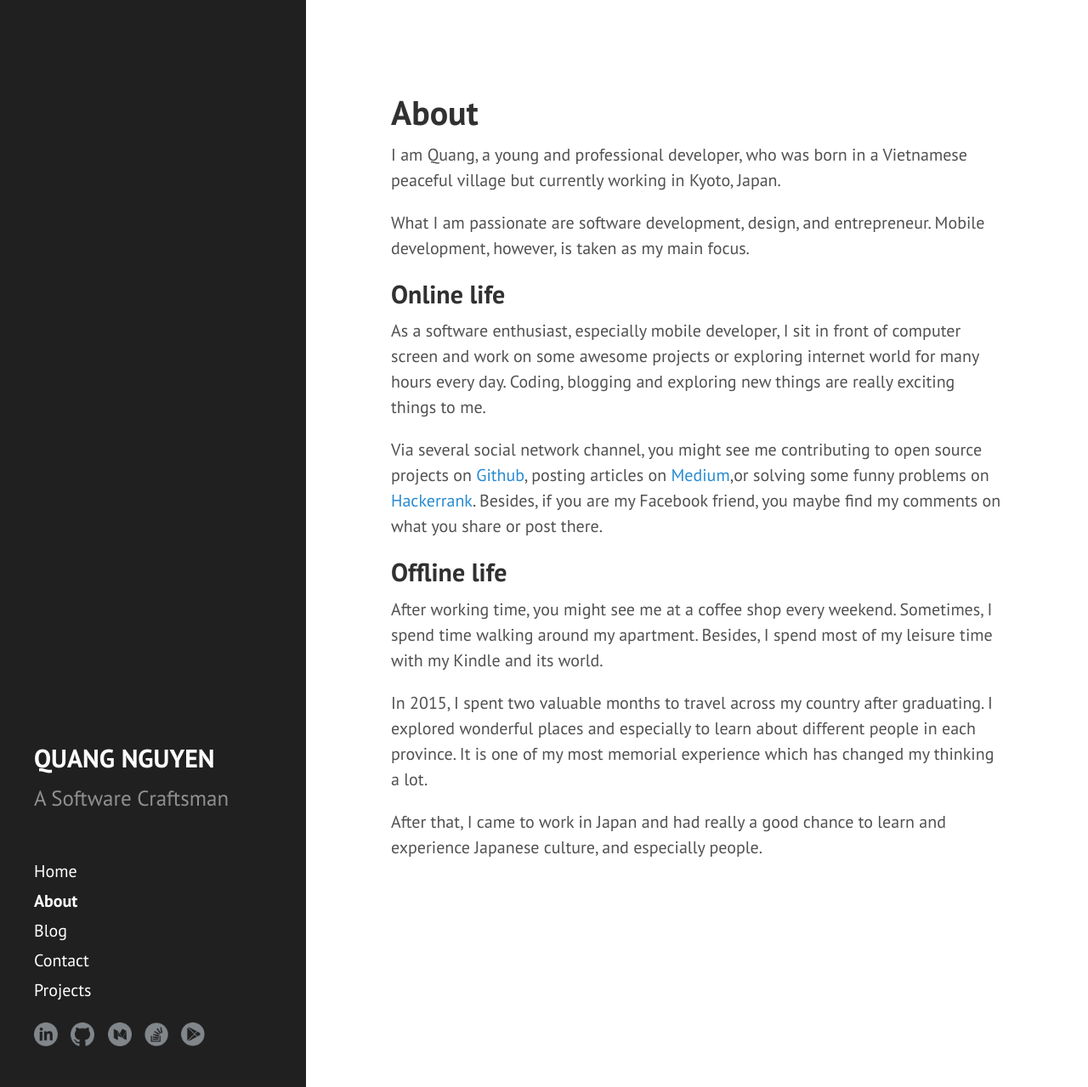
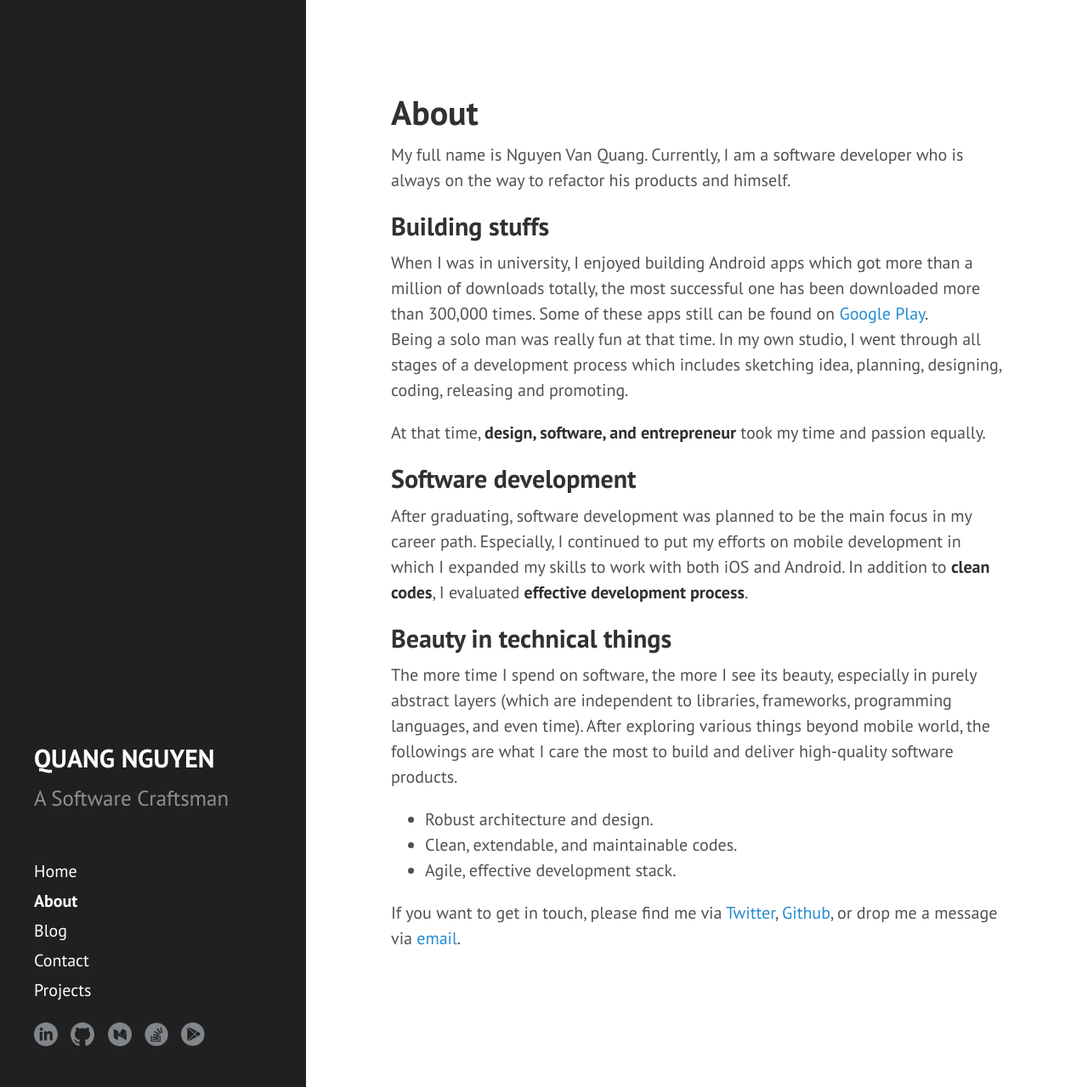
Before and after one commit to quangctkm9207/quangctkm9207.github.io, a Jekyll site: the page built from about.md, in a window 1280 px wide and 1279 px high. Shown: the whole window at 85% size. Built offline with Jekyll 4.4.1, drawn with Linux system fonts in a browser that asks for light colours.

Commit message:
Update intro page.

```diff
--- a/about.md
+++ b/about.md
@@ -3,19 +3,22 @@ layout: page
 title: About
 ---
 # About
-I am Quang, a young and professional developer, who was born in a Vietnamese peaceful village but currently working in Kyoto, Japan.
+My full name is Nguyen Van Quang. Currently, I am a software developer who is always on the way to refactor his products and himself.
 
-What I am passionate are software development, design, and entrepreneur. Mobile development, however, is taken as my main focus.
+## Building stuffs
+When I was in university, I enjoyed building Android apps which got more than a million of downloads totally, the most successful one has been downloaded more than 300,000 times.
+Some of these apps still can be found on [Google Play](https://play.google.com/store/apps/developer?id=EmoPass+Studio).
+Being a solo man was really fun at that time. In my own studio, I went through all stages of a development process which includes sketching idea, planning, designing, coding, releasing and promoting.
 
-## Online life
-As a software enthusiast, especially mobile developer, I sit in front of computer screen and work on some awesome projects or exploring internet world for many hours every day. Coding, blogging and exploring new things are really exciting things to me.
+At that time, **design, software, and entrepreneur** took my time and passion equally.
 
-Via several social network channel, you might see me contributing to open source projects on [Github](https://github.com/quangctkm9207), posting articles on [Medium](https://medium.com/@quangctkm9207),or solving some funny problems on [Hackerrank](https://www.hackerrank.com/quangctkm9207). Besides, if you are my Facebook friend, you maybe find my comments on what you share or post there.
+## Software development
+After graduating, software development was planned to be the main focus in my career path. Especially, I continued to put my efforts on mobile development in which I expanded my skills to work with both iOS and Android. In addition to **clean codes**, I evaluated **effective development process**.
 
-## Offline life
-After working time, you might see me at a coffee shop every weekend. Sometimes, I spend time walking around my apartment.
-Besides, I spend most of my leisure time with my Kindle and its world.
+## Beauty in technical things
+The more time I spend on software, the more I see its beauty, especially in purely abstract layers (which are independent to libraries, frameworks, programming languages, and even time). After exploring various things beyond mobile world, the followings are what I care the most to build and deliver high-quality software products.
+* Robust architecture and design.
+* Clean, extendable, and maintainable codes.
+* Agile, effective development stack.
 
-In 2015, I spent two valuable months to travel across my country after graduating. I explored wonderful places and especially to learn about different people in each province. It is one of my most memorial experience which has changed my thinking a lot.
-
-After that, I came to work in Japan and had really a good chance to learn and experience Japanese culture, and especially people.
+If you want to get in touch, please find me via [Twitter](https://twitter.com/quangctkm9207),  [Github](https://github.com/quangctkm9207), or drop me a message via [email](mailto:quangctkm9207@gmail.com).
```
